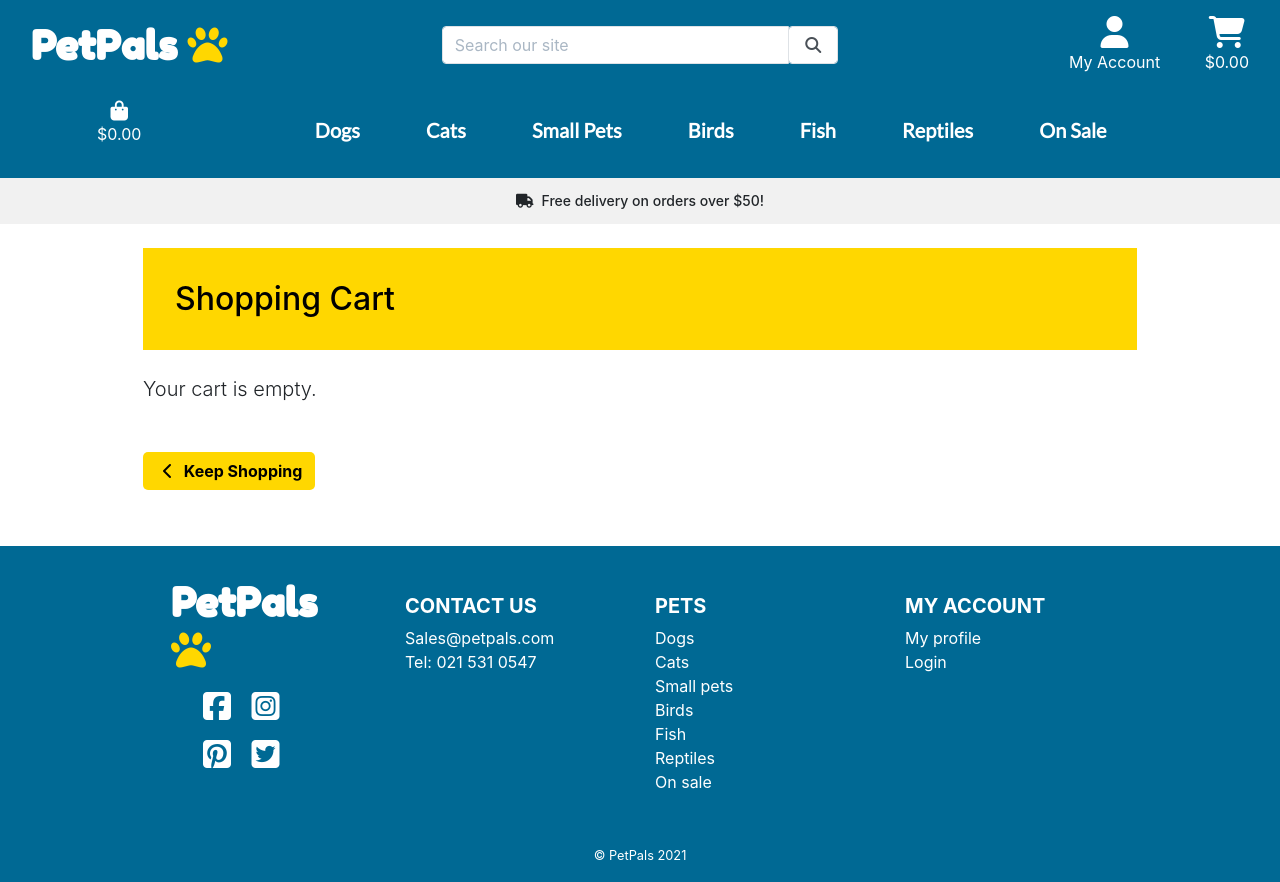
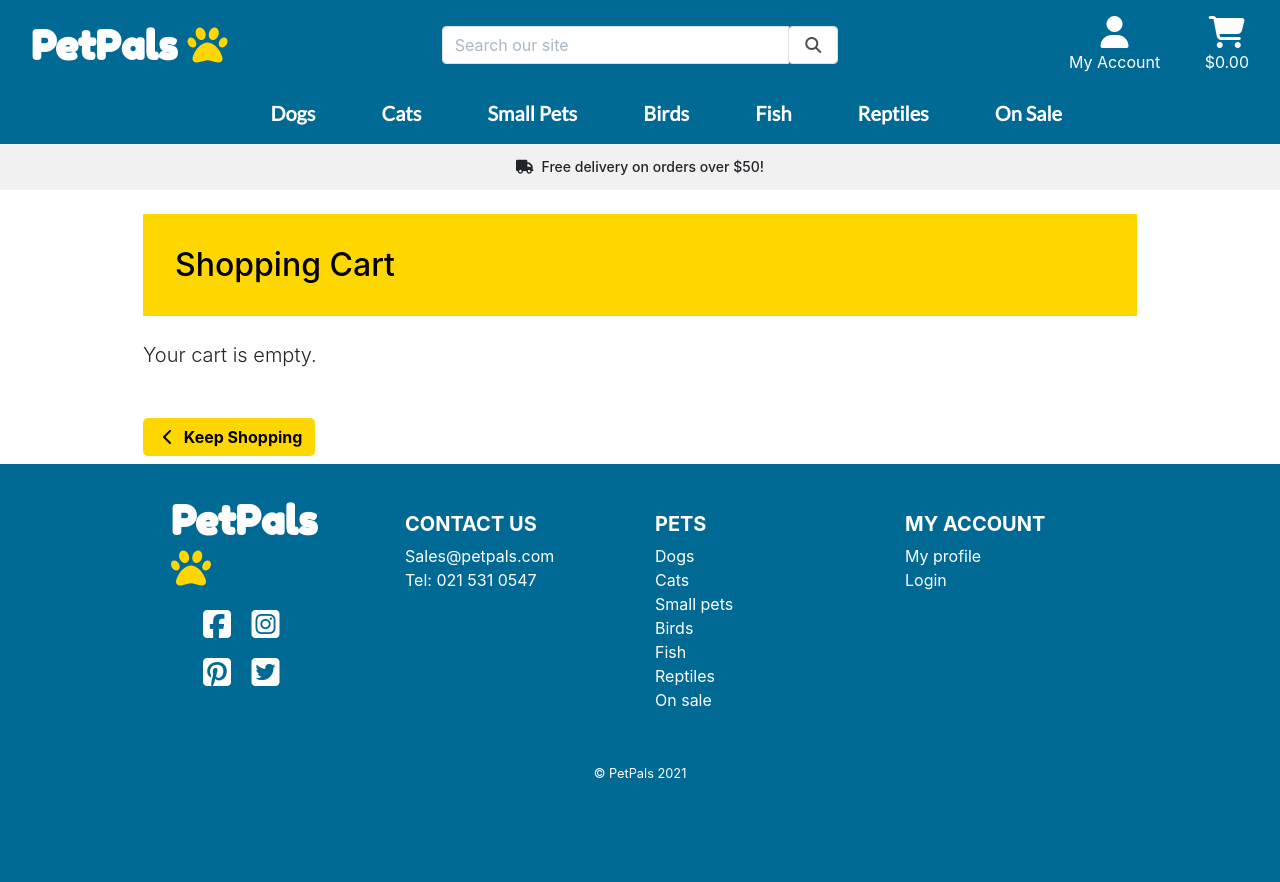
Before and after one commit to Code-Institute-Submissions/MAN95-dev-PetPals_NovResub, a Django app: page /cart/ in a window 1280 px wide. After the commit the page ends 778 px from the top, so only its background shows below. Run offline with Django 3.2, Linux system fonts and the light colour scheme; some libraries are stand-ins or nearby versions.

Commit message:
Made footer fixed to bottom

```diff
--- a/static/css/base.css
+++ b/static/css/base.css
@@ -432,11 +432,11 @@
     .header-container {
         padding-top: 164px;
     }
+
 }
 
-/* pad the top a bit when navbar is collapsed on mobile */
-@media (max-width: 991px) {
-
-
-
+@media (min-width: 768px) {
+  #footer-width {
+    width: 100%;
 }
+}
--- a/static/js/scripts.js
+++ b/static/js/scripts.js
@@ -1,6 +1,3 @@
-// Get the element with id="defaultOpen" and click on it
-document.getElementById("defaultOpen").click();
-
 function openContent(evt, contentName) {
   var i, tabcontent, tablinks;
   tabcontent = document.getElementsByClassName("tabcontent");
@@ -14,3 +11,6 @@
   document.getElementById(contentName).style.display = "block";
   evt.currentTarget.className += " active";
 }
+
+// Get the element with id="defaultOpen" and click on it
+const element = document.getElementById("defaultOpen").click();
--- a/templates/includes/footer.html
+++ b/templates/includes/footer.html
@@ -1,5 +1,5 @@
-<footer id="footer" class="container-fluid mx-auto">
-    <div class="row mx-auto" style="width: 80%;">
+<footer id="footer" class="fixed-bottom container-fluid mx-auto">
+    <div id="footer-width" class="row mx-auto footer-width" style="width: 80%;">
         <div class="col-md-3 col-6 social-link">
             <a href="{% url 'home' %}" class="nav-link main-logo-link">
                 <h2 class="logo-font text-white mt-4"><strong>PetPals</strong> <i class="fas fa-paw"></i></h2>
--- a/templates/includes/mobile-top-header.html
+++ b/templates/includes/mobile-top-header.html
@@ -41,18 +41,4 @@
           {% endif %}
       </div>
   </li>
-  <li class="list-inline-item">
-      <a class="text-white nav-link" href="{% url 'view_cart' %}">
-          <div class="text-center">
-              <div><i class="fas fa-shopping-bag fa-lg"></i></div>
-              <p class="my-0">
-                  {% if grand_total %}
-                      ${{ grand_total|floatformat:2 }}
-                  {% else %}
-                      $0.00
-                  {% endif %}
-              </p>
-          </div>
-      </a>
-    </li>
   </ul>
```
